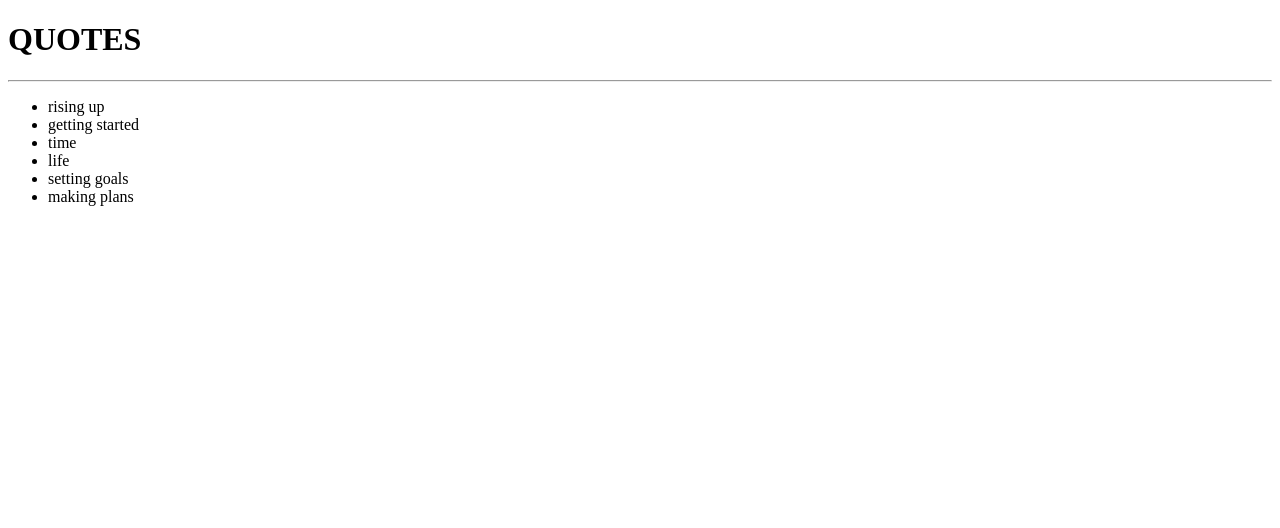
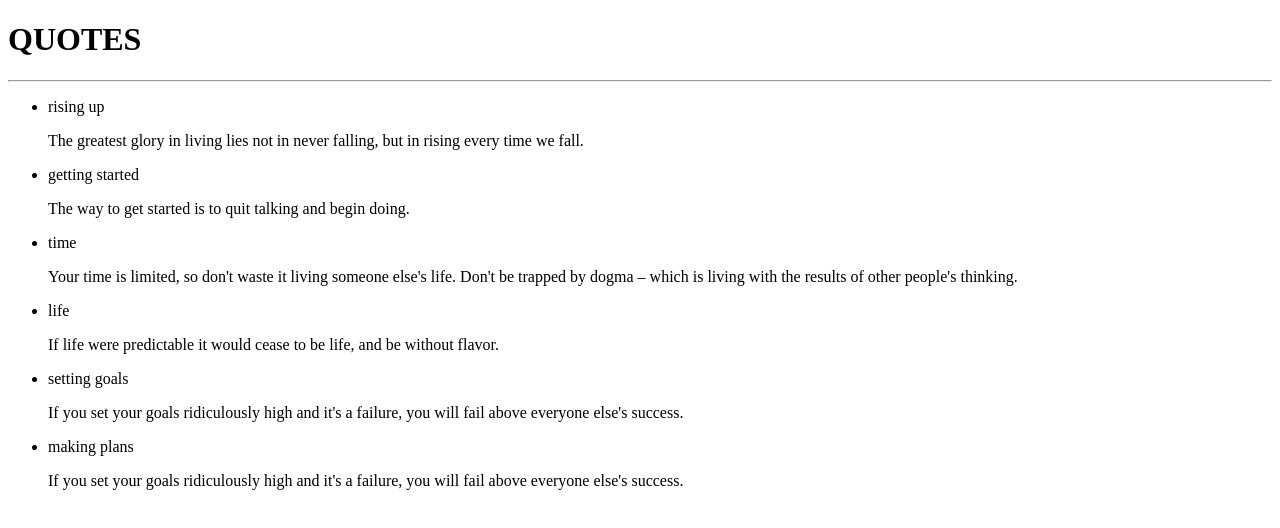
Before and after one commit to Angelamutyota/quotes-app, an Angular app: page / in a window 1280 px wide. Shown: the top 528 px of the page. Built offline with nearby package versions, Linux system fonts and the light colour scheme.

Commit message:
add goals description

```diff
--- a/src/app/quotes-detail/quotes-detail.component.html
+++ b/src/app/quotes-detail/quotes-detail.component.html
@@ -1 +1,3 @@
-<p>quotes-detail works!</p>
+<p>
+    {{quotes.description}}
+</p>
--- a/src/app/quotes-detail/quotes-detail.component.ts
+++ b/src/app/quotes-detail/quotes-detail.component.ts
@@ -1,5 +1,5 @@
-import { Component, OnInit } from '@angular/core';
-
+import { Component, Input, OnInit } from '@angular/core';
+import {Quotes} from '../quotes'
 @Component({
   selector: 'app-quotes-detail',
   templateUrl: './quotes-detail.component.html',
@@ -7,6 +7,8 @@ import { Component, OnInit } from '@angular/core';
 })
 export class QuotesDetailComponent implements OnInit {
 
+  @Input()
+  quotes!: Quotes;
   constructor() { }
 
   ngOnInit(): void {
--- a/src/app/quotes/quotes.component.html
+++ b/src/app/quotes/quotes.component.html
@@ -4,6 +4,7 @@
     <ul>
       <li *ngFor='let quotes of quotes'>
         {{quotes.name}}
+        <app-quotes-detail [quotes] = 'quotes'></app-quotes-detail>
       </li>
     </ul>
   </div>
```
